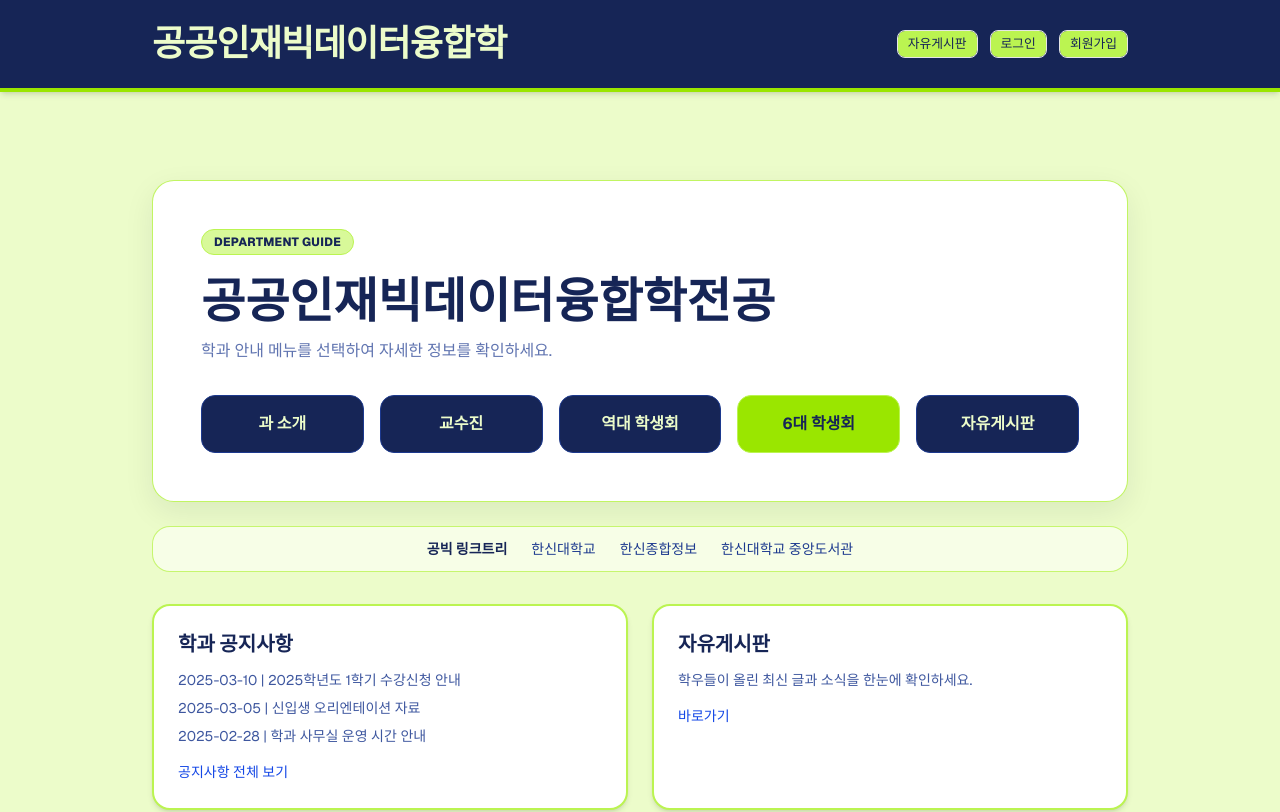
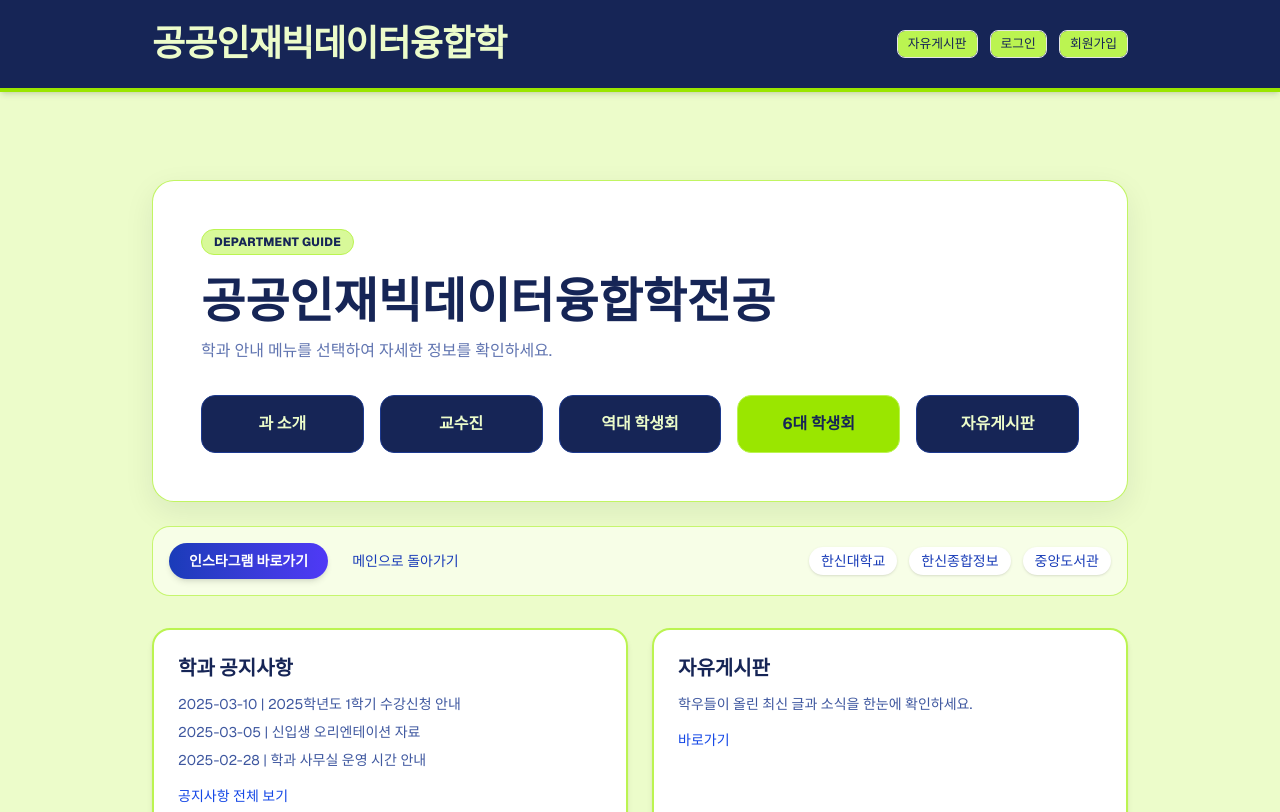
Before and after one commit to sangyoon0220/my-first-web, a Next.js app: page / in a window 1280 px wide. Shown: the top 812 px of the page. Built offline with nearby package versions, Linux system fonts and the light colour scheme; no server answers.

Commit message:
Style: improve social links — highlight Instagram button and pill links

```diff
--- a/app/page.tsx
+++ b/app/page.tsx
@@ -46,39 +46,27 @@ export default function Home() {
         </div>
       </div>
 
-      <div className="mt-6 rounded-2xl border border-lime-300/80 bg-lime-50 px-4 py-3 flex flex-wrap items-center justify-center gap-6 text-sm text-blue-900">
-        <a
-          href="https://linktr.ee/hsgongbig?utm_source=ig&utm_medium=social&utm_content=link_in_bio&fbclid=PAZXh0bgNhZW0CMTEAc3J0YwZhcHBfaWQMMjU2MjgxMDQwNTU4AAGn0NuKcwSozqwfaderPou0rT7dqiYDxbC_NQcaAsbKJ56fhl9m4eESyVFCzZw_aem_d4ks0aJY1nQHATFq-hG-oA"
-          target="_blank"
-          rel="noreferrer"
-          className="font-semibold text-blue-950 hover:text-blue-700 hover:underline underline-offset-4"
-        >
-          공빅 링크트리
-        </a>
-        <a
-          href="https://hs.ac.kr/kor/index..do"
-          target="_blank"
-          rel="noreferrer"
-          className="font-medium hover:text-blue-700 hover:underline underline-offset-4"
-        >
-          한신대학교
-        </a>
-        <a
-          href="https://hsctis.hs.ac.kr/app-nexa/index.html"
-          target="_blank"
-          rel="noreferrer"
-          className="font-medium hover:text-blue-700 hover:underline underline-offset-4"
-        >
-          한신종합정보
-        </a>
-        <a
-          href="https://hslib.hs.ac.kr/"
-          target="_blank"
-          rel="noreferrer"
-          className="font-medium hover:text-blue-700 hover:underline underline-offset-4"
-        >
-          한신대학교 중앙도서관
-        </a>
+      <div className="mt-6 rounded-2xl border border-lime-300/80 bg-lime-50 px-4 py-4 flex flex-col md:flex-row items-center md:justify-between gap-4 text-sm text-blue-900">
+        <div className="flex items-center gap-4 w-full md:w-auto">
+          <a
+            href="https://linktr.ee/hsgongbig?utm_source=ig&utm_medium=social&utm_content=link_in_bio"
+            target="_blank"
+            rel="noreferrer"
+            className="inline-flex items-center gap-3 px-5 py-2 rounded-full bg-gradient-to-r from-blue-800 to-indigo-600 text-white font-bold shadow-md hover:from-blue-700 hover:to-indigo-500 transform hover:-translate-y-0.5 transition"
+          >
+            인스타그램 바로가기
+          </a>
+
+          <Link href="/" className="ml-2 text-sm text-blue-800 hover:underline hidden md:inline">
+            메인으로 돌아가기
+          </Link>
+        </div>
+
+        <div className="flex flex-wrap items-center gap-3 justify-center md:justify-end w-full md:w-auto">
+          <a href="https://hs.ac.kr/kor/index..do" target="_blank" rel="noreferrer" className="px-3 py-1 bg-white rounded-full shadow-sm text-blue-800 hover:bg-blue-50">한신대학교</a>
+          <a href="https://hsctis.hs.ac.kr/app-nexa/index.html" target="_blank" rel="noreferrer" className="px-3 py-1 bg-white rounded-full shadow-sm text-blue-800 hover:bg-blue-50">한신종합정보</a>
+          <a href="https://hslib.hs.ac.kr/" target="_blank" rel="noreferrer" className="px-3 py-1 bg-white rounded-full shadow-sm text-blue-800 hover:bg-blue-50">중앙도서관</a>
+        </div>
       </div>
 
       {/* 학과 공지사항 및 자유게시판 섹션 */}
```
